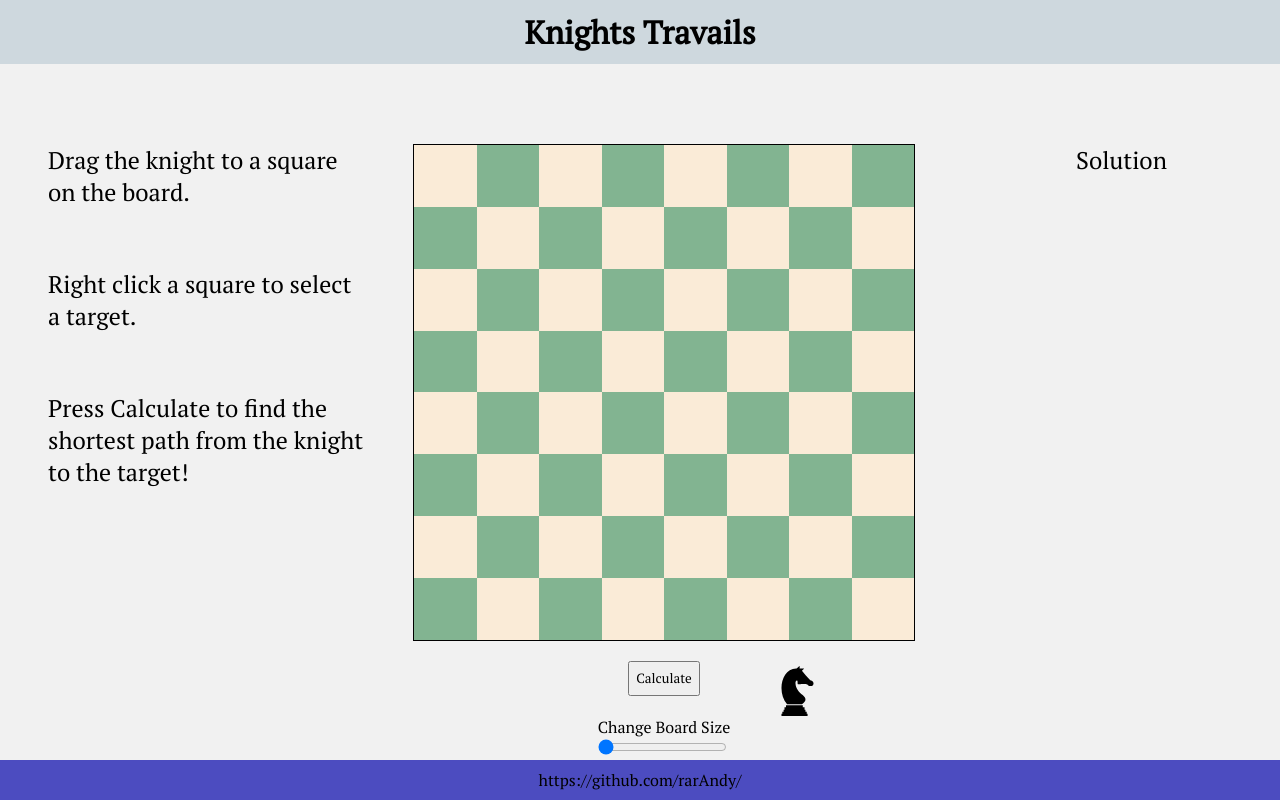
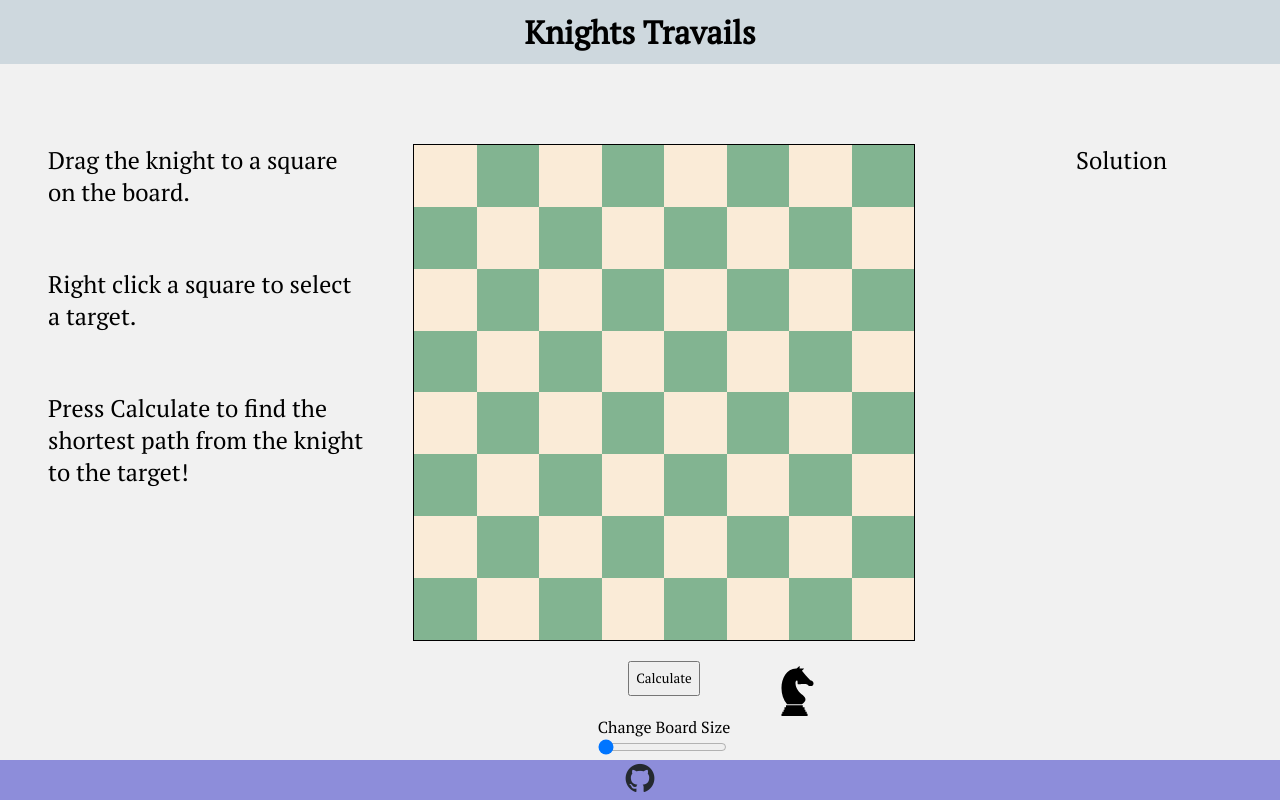
Before and after one commit to rarAndy/Knights-Travails, a website with bundled scripts: page index.html in a window 1280 px wide. Built offline with nearby package versions, Linux system fonts and the light colour scheme.

Commit message:
fixed css

```diff
--- a/index.css
+++ b/index.css
@@ -59,8 +59,9 @@
 
 .footer {
     height: 5vh;
-    background-color: rgb(76, 76, 192);
+    background-color: rgb(141, 141, 218);
     display: flex;
+    flex-direction: row;
     justify-content: center;
     align-items: center;
 }
@@ -149,3 +150,7 @@
     height: 300px;
     }
 }
+
+a > img {
+    height: 30px;
+}
--- a/index.html
+++ b/index.html
@@ -26,7 +26,7 @@
                 <button class="calculate-button">Calculate</button>
             </div>
 
-            <img class='knight' src="./knight.svg">
+            <img class='knight' src="./assets/knight.svg">
             <div class="board-size-slider">
                 <p>Change Board Size</p>
                 <input type="range" min="8" max="50" value="8" class="slider" id="board-size-range">
@@ -40,7 +40,9 @@
         </div>
     </div>
     <div class="footer">
-        <a>https://github.com/rarAndy/</a>
+        <a href="https://github.com/rarAndy/">
+            <img src="./assets/github-mark.png">
+        </a>
     </div>
     <script type="module" src="script.js"></script>
 </body>
```
Also changed, not shown: assets/github-mark.png (added), assets/knight.svg (renamed from knight.svg).
